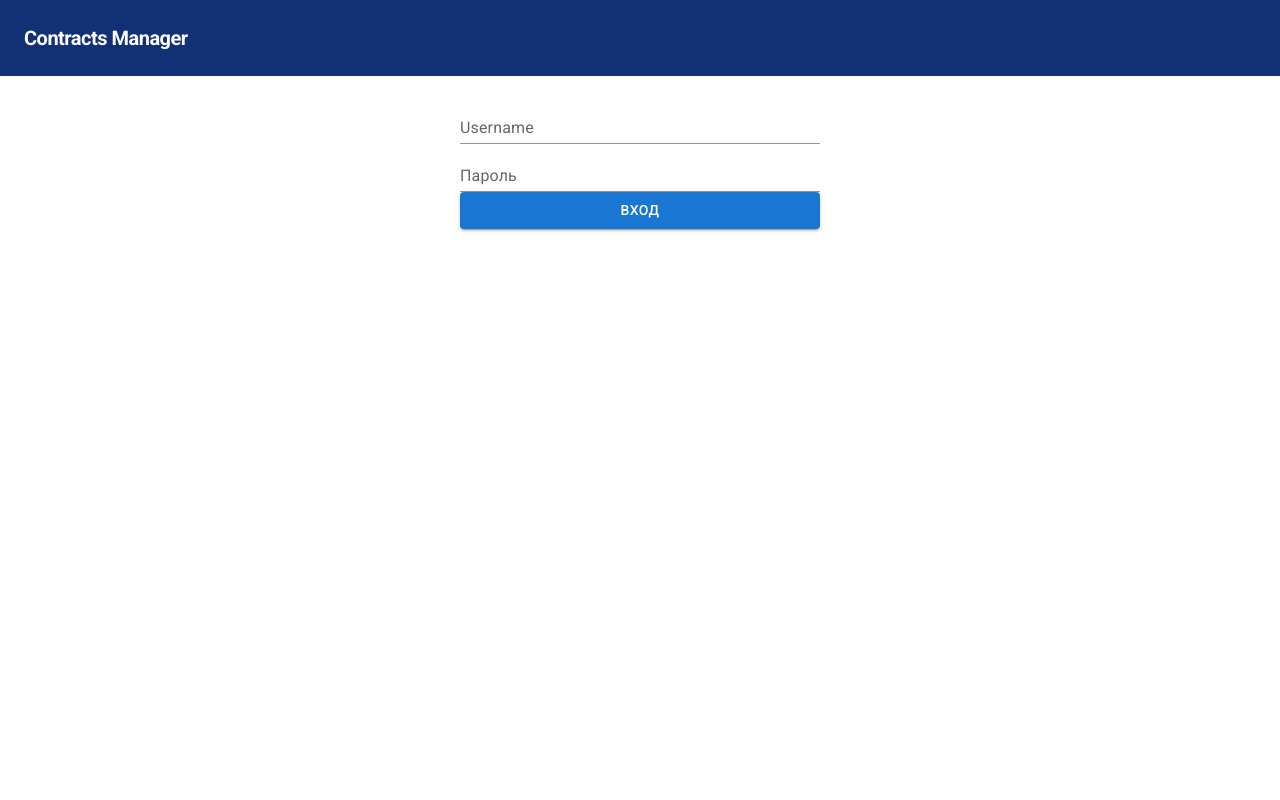
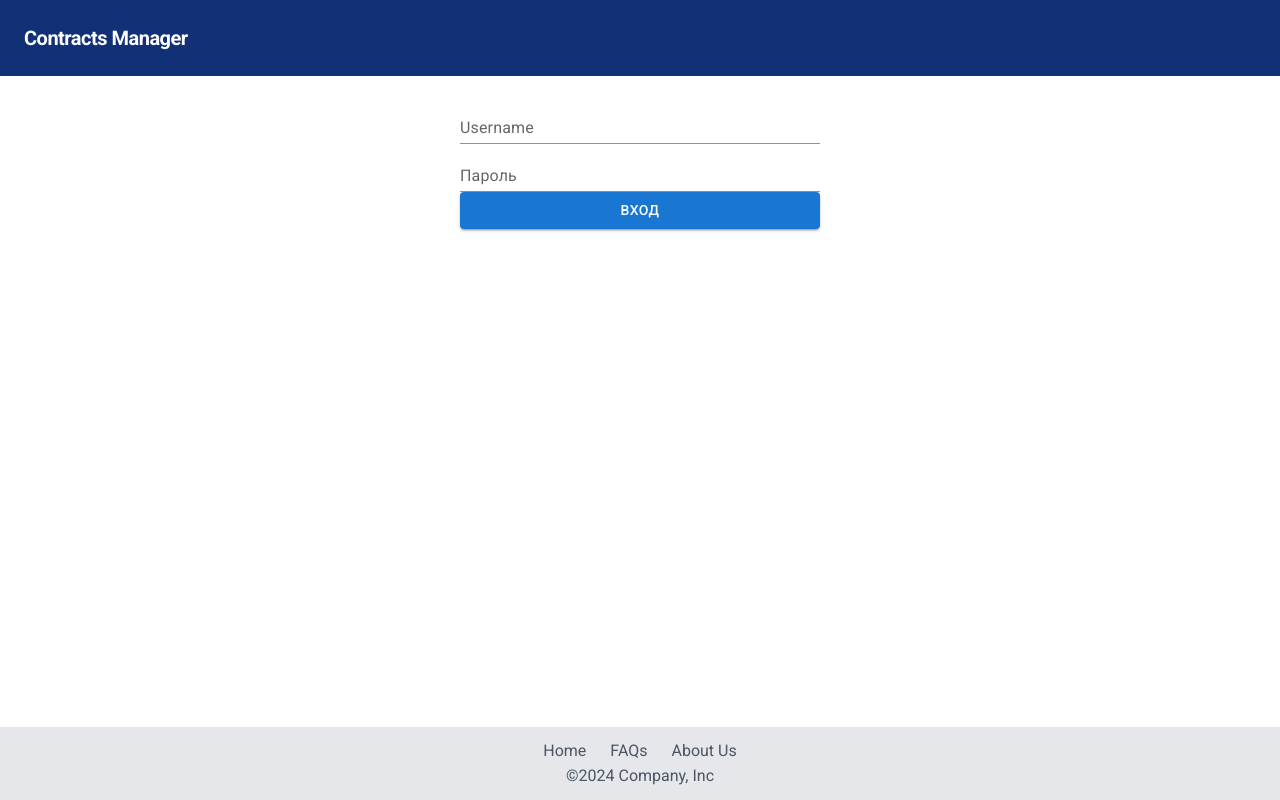
Before and after one commit to BladEvgen/Control-app, a React (Vite) app in the folder frontend/: page /login in a window 1280 px wide. Built offline with nearby package versions, Linux system fonts and the light colour scheme.

Commit message:
footer added

```diff
--- /dev/null
+++ b/frontend/src/components/FooterComponent.tsx
@@ -0,0 +1,32 @@
+import React from "react";
+
+const FooterComponent = () => {
+  const currentYear = new Date().getFullYear();
+
+  return (
+    <footer className="fixed bottom-0 left-0 right-0 py-3 bg-gray-200">
+      <div className="container mx-auto">
+        <ul className="flex justify-center border-b pb-3 mb-3">
+          <li className="mr-6">
+            <a href="/" className="text-gray-600 hover:text-gray-800">
+              Home
+            </a>
+          </li>
+          <li className="mr-6">
+            <a href="#" className="text-gray-600 hover:text-gray-800">
+              FAQs
+            </a>
+          </li>
+          <li>
+            <a href="/about" className="text-gray-600 hover:text-gray-800">
+              About Us
+            </a>
+          </li>
+        </ul>
+        <p className="text-center text-gray-600">©{currentYear} Company, Inc</p>
+      </div>
+    </footer>
+  );
+};
+
+export default FooterComponent;
--- a/frontend/src/router.tsx
+++ b/frontend/src/router.tsx
@@ -3,9 +3,11 @@ import { createBrowserRouter } from "react-router-dom";
 
 import MainPage from "./pages/MainPage.tsx";
 import HeaderComponent from "./components/HeaderComponent.tsx";
+import FooterComponent from "./components/FooterComponent.tsx";
 import LoginPage from "./pages/LoginPage.tsx";
 import DepartmentPage from "./pages/DepartmentPage.tsx";
 import ChildDepartmentPage from "./pages/ChildDepartmentPage.tsx";
+
 interface LayoutProps {
   children: ReactNode;
 }
@@ -15,6 +17,7 @@ const Layout: React.FC<LayoutProps> = ({ children }) => {
     <div>
       <HeaderComponent />
       {children}
+      <FooterComponent />
     </div>
   );
 };
```
